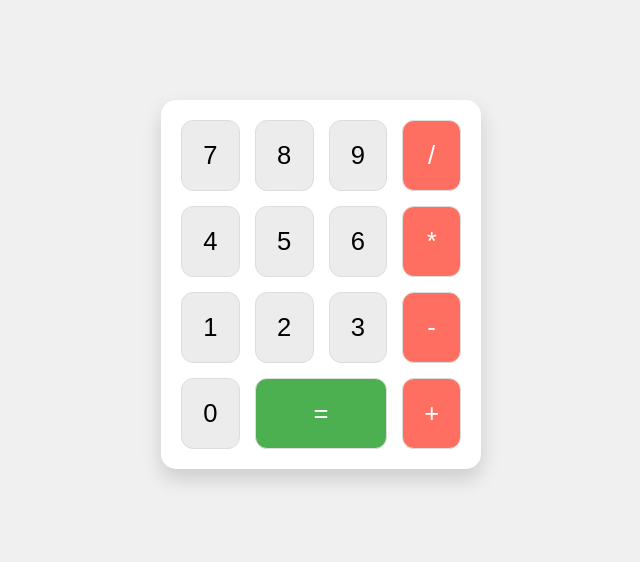
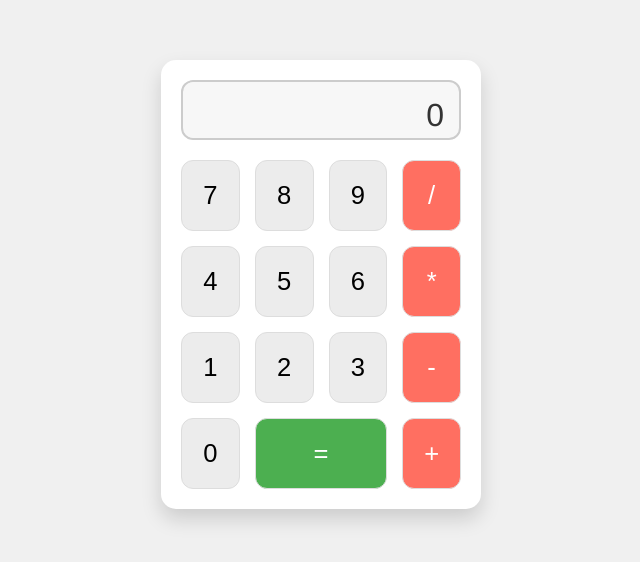
Before and after one commit to Misho-1019/React-Calculator-2025, a React (Vite) app: page / in a window 1280 px wide. Shown: the part 116-678 px from the top of the page, without its empty margins (319-959 px from the left). Built offline with nearby package versions, Linux system fonts and the light colour scheme.

Commit message:
Update display section

```diff
--- a/src/App.jsx
+++ b/src/App.jsx
@@ -13,6 +13,10 @@ function App() {
   return (
     <>
       <div className="calculator">
+        <div className="display">
+          <div className="input">{input || 0}</div>
+          <div className="result">{result}</div>
+        </div>
         <div className="buttons">
           <button className="button" onClick={() => clickHandler('7')}>7</button>
           <button className="button" onClick={() => clickHandler('8')}>8</button>
```
